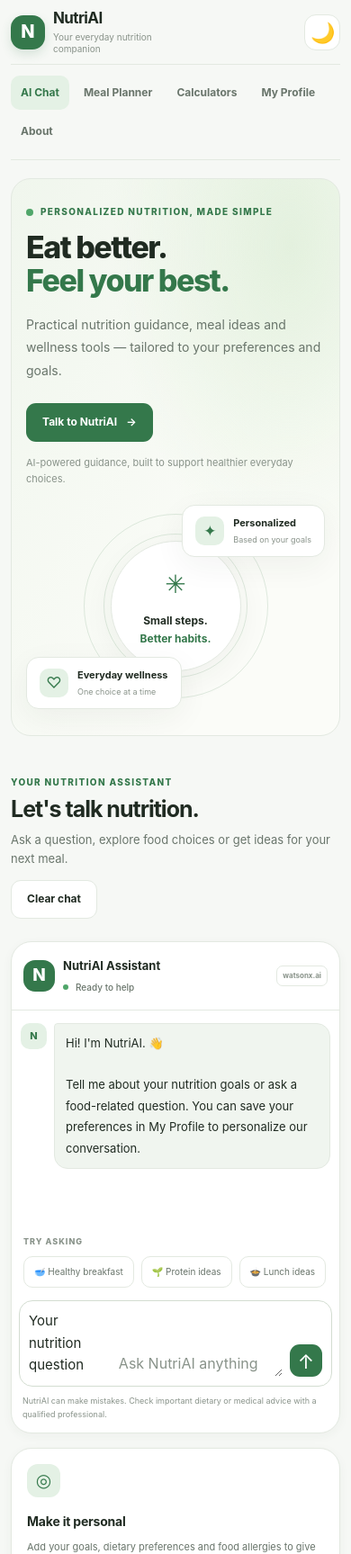
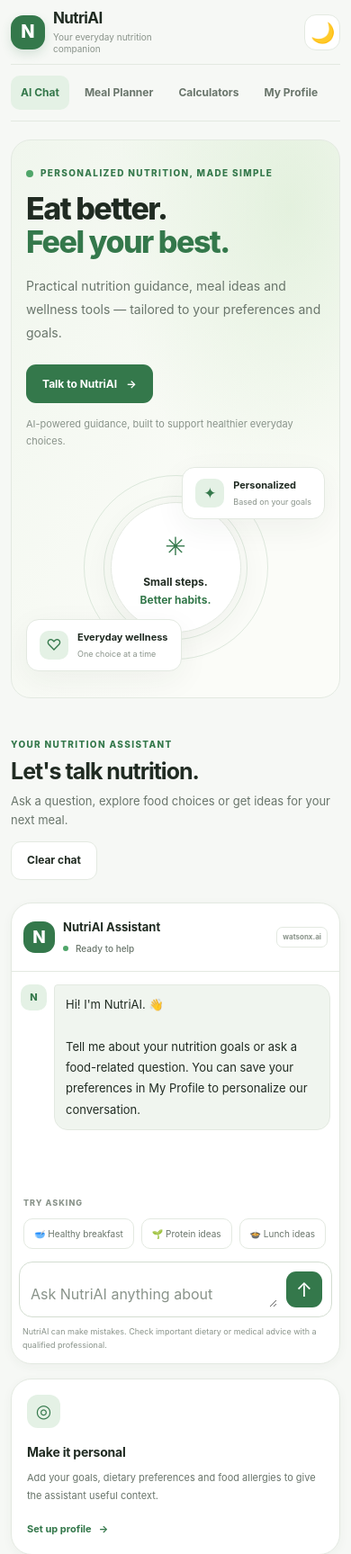
Before and after one commit to Yashveer005/NutriAI, a Flask app: page / in a window 390 px wide. Shown: the top 1727 px of the page at 90% size. Run offline with Flask 3, Linux system fonts and the light colour scheme.

Commit message:
Update style.css

```diff
--- a/static/css/style.css
+++ b/static/css/style.css
@@ -623,3 +623,160 @@ body.dark-mode .icon-lilac { background: #332d49; color: #c2b4f4; }
 /* Guard against accidental horizontal overflow */
 img, svg, video, canvas, iframe { max-width: 100%; }
 pre, code { max-width: 100%; overflow-wrap: anywhere; }
+
+
+
+/* =========================================================
+   NutriAI — Mobile and accessibility fixes
+   Add this at the END of style.css
+   ========================================================= */
+
+/* Hide labels visually while keeping them accessible */
+.sr-only {
+    position: absolute !important;
+    width: 1px !important;
+    height: 1px !important;
+    padding: 0 !important;
+    margin: -1px !important;
+    overflow: hidden !important;
+    clip: rect(0, 0, 0, 0) !important;
+    white-space: nowrap !important;
+    border: 0 !important;
+}
+
+/* Keep layout dimensions predictable */
+.app-shell,
+main,
+.content-section,
+.chat-layout,
+.chat-card,
+.chat-composer {
+    min-width: 0;
+    max-width: 100%;
+}
+
+/* Keep the chat input and send button aligned */
+.chat-composer {
+    display: flex;
+    align-items: flex-end;
+    gap: 10px;
+}
+
+.chat-composer textarea {
+    display: block;
+    flex: 1 1 0;
+    width: 0;
+    min-width: 0;
+    max-width: 100%;
+    resize: vertical;
+    overflow-wrap: anywhere;
+}
+
+.chat-composer .send-button {
+    flex: 0 0 40px;
+    width: 40px;
+    height: 40px;
+}
+
+/* Mobile navigation: one horizontally scrollable row */
+@media (max-width: 600px) {
+    .main-nav {
+        display: flex;
+        flex-wrap: nowrap;
+        gap: 6px;
+        overflow-x: auto;
+        overflow-y: hidden;
+        overscroll-behavior-x: contain;
+        scrollbar-width: none;
+        -webkit-overflow-scrolling: touch;
+    }
+
+    .main-nav::-webkit-scrollbar {
+        display: none;
+    }
+
+    .nav-link {
+        flex: 0 0 auto;
+        white-space: nowrap;
+    }
+
+    .hero-section {
+        grid-template-columns: minmax(0, 1fr);
+    }
+
+    .chat-layout,
+    .profile-layout,
+    .calculator-grid,
+    .planner-grid,
+    .about-grid {
+        grid-template-columns: minmax(0, 1fr);
+    }
+
+    .chat-sidebar {
+        grid-template-columns: minmax(0, 1fr);
+    }
+
+    .chat-composer {
+        width: auto;
+        margin-right: 8px;
+        margin-left: 8px;
+    }
+
+    .chat-composer textarea {
+        font-size: 16px;
+    }
+
+    .info-banner {
+        flex-wrap: wrap;
+    }
+
+    .info-banner > .text-button {
+        max-width: 100%;
+        white-space: normal;
+    }
+}
+
+/* Extra-small phones */
+@media (max-width: 360px) {
+    .app-shell {
+        width: calc(100% - 20px);
+    }
+
+    .brand-copy small {
+        max-width: 145px;
+    }
+
+    .hero-section {
+        padding: 22px 14px;
+    }
+
+    .hero-copy h1 {
+        font-size: clamp(29px, 9vw, 34px);
+        letter-spacing: -1px;
+    }
+
+    .chat-card-header {
+        gap: 8px;
+    }
+
+    .powered-label {
+        display: none;
+    }
+
+    .chat-composer {
+        gap: 6px;
+        padding: 8px;
+    }
+}
+
+/* Respect reduced-motion preferences */
+@media (prefers-reduced-motion: reduce) {
+    *,
+    *::before,
+    *::after {
+        scroll-behavior: auto !important;
+        animation-duration: 0.01ms !important;
+        animation-iteration-count: 1 !important;
+        transition-duration: 0.01ms !important;
+    }
+}
```
